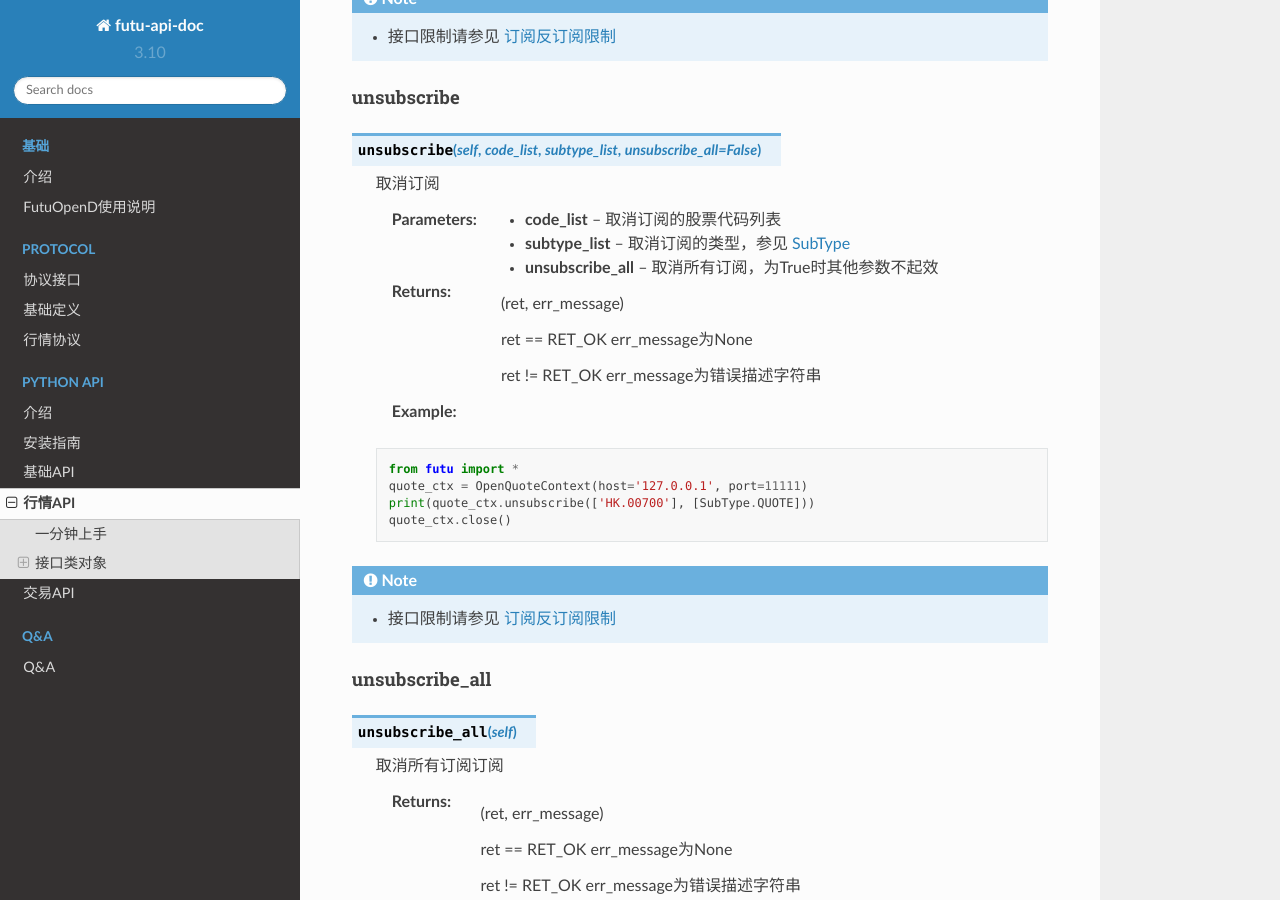
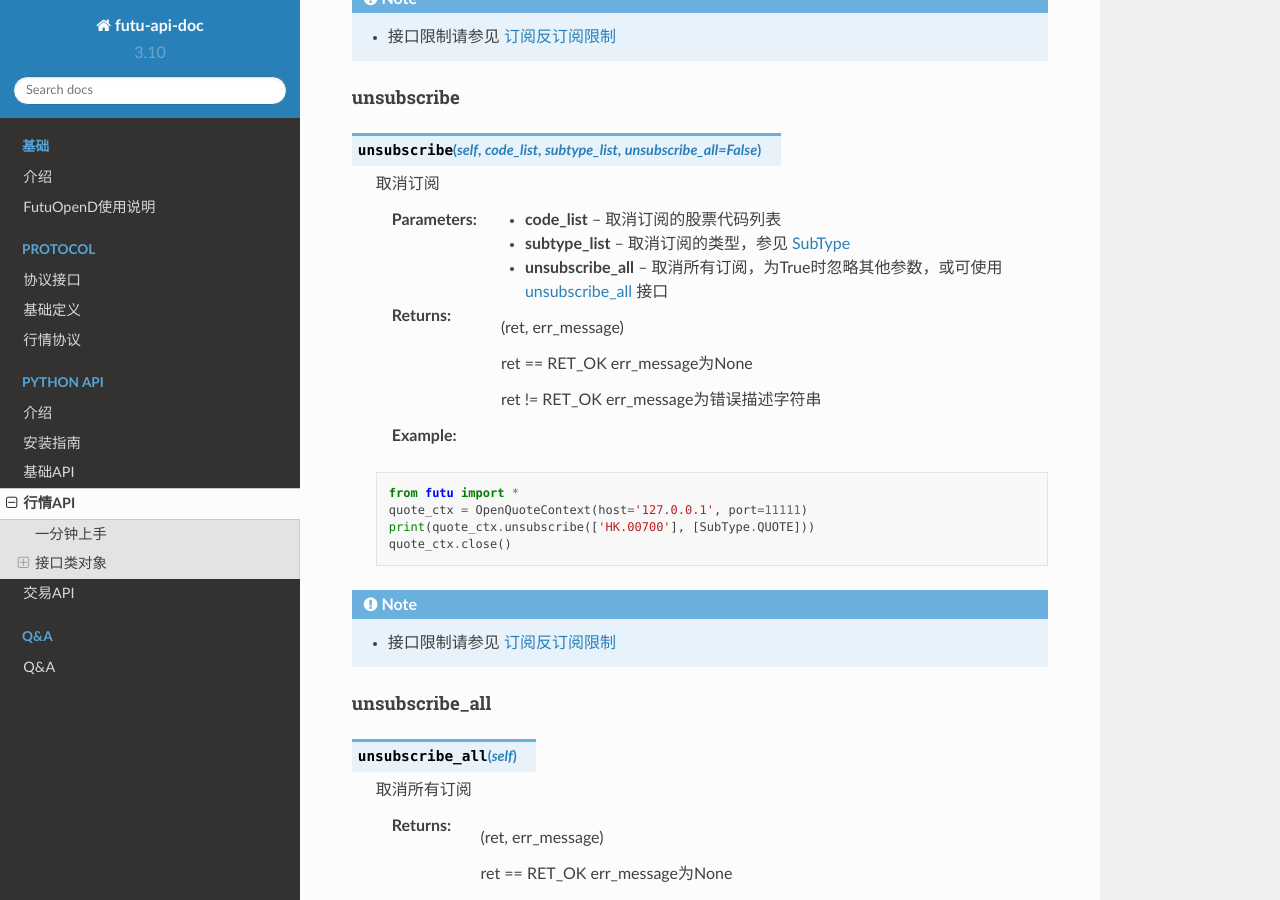
Before and after one commit to FutunnOpen/futu-api-doc, a Sphinx documentation site: the page built from doc_maker/source/api/Quote_API.rst, in a window 1280 px wide and 900 px high, scrolled down 17000 px. Built offline with Sphinx 7.4.7 and the Read the Docs theme 2.0.0, drawn with Linux system fonts in a browser that asks for light colours; pages that are not in the unit, such as notebooks, are missing from menus.

Commit message:
修正误写

```diff
--- a/doc_maker/source/api/Quote_API.rst
+++ b/doc_maker/source/api/Quote_API.rst
@@ -813,7 +813,7 @@ unsubscribe
 
  :param code_list: 取消订阅的股票代码列表
  :param subtype_list: 取消订阅的类型，参见 SubType_
- :param unsubscribe_all: 取消所有订阅，为True时其他参数不起效
+ :param unsubscribe_all: 取消所有订阅，为True时忽略其他参数，或可使用 `unsubscribe_all <./Quote_API.html#unsubscribe_all>`_ 接口
  :return: (ret, err_message)
 
         ret == RET_OK err_message为None
@@ -838,7 +838,7 @@ unsubscribe_all
 
 ..  py:function:: unsubscribe_all(self)
 
- 取消所有订阅订阅
+ 取消所有订阅
 
  :return: (ret, err_message)
 
```
